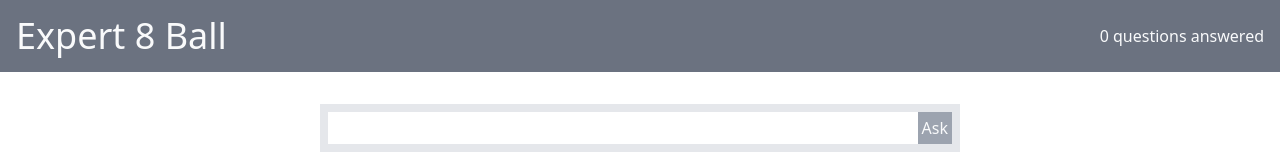
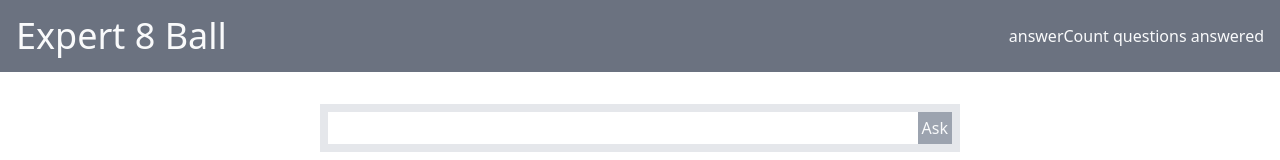
Before and after one commit to codefellows/seattle-code-python-401d22, a Next.js app in the folder class-38/inclass_demo/expert-eight-ball/: page / in a window 1280 px wide. Shown: the top 160 px of the page. Built offline with nearby package versions, Linux system fonts and the light colour scheme.

Commit message:
Fixed typo in Header.js where `answerCount` variable was not being interpolated correctly.

```diff
--- a/class-38/inclass_demo/expert-eight-ball/components/Header.js
+++ b/class-38/inclass_demo/expert-eight-ball/components/Header.js
@@ -2,7 +2,7 @@ export default function Header({ answerCount }) {
     return (
         <header className="flex items-center justify-between p-4 bg-gray-500 text-gray-50">
             <h1 className="text-4xl">Expert 8 Ball</h1>
-            <p>{answerCount} questions answered</p>
+            <p>answerCount questions answered</p>
         </header>
     );
 }
```
